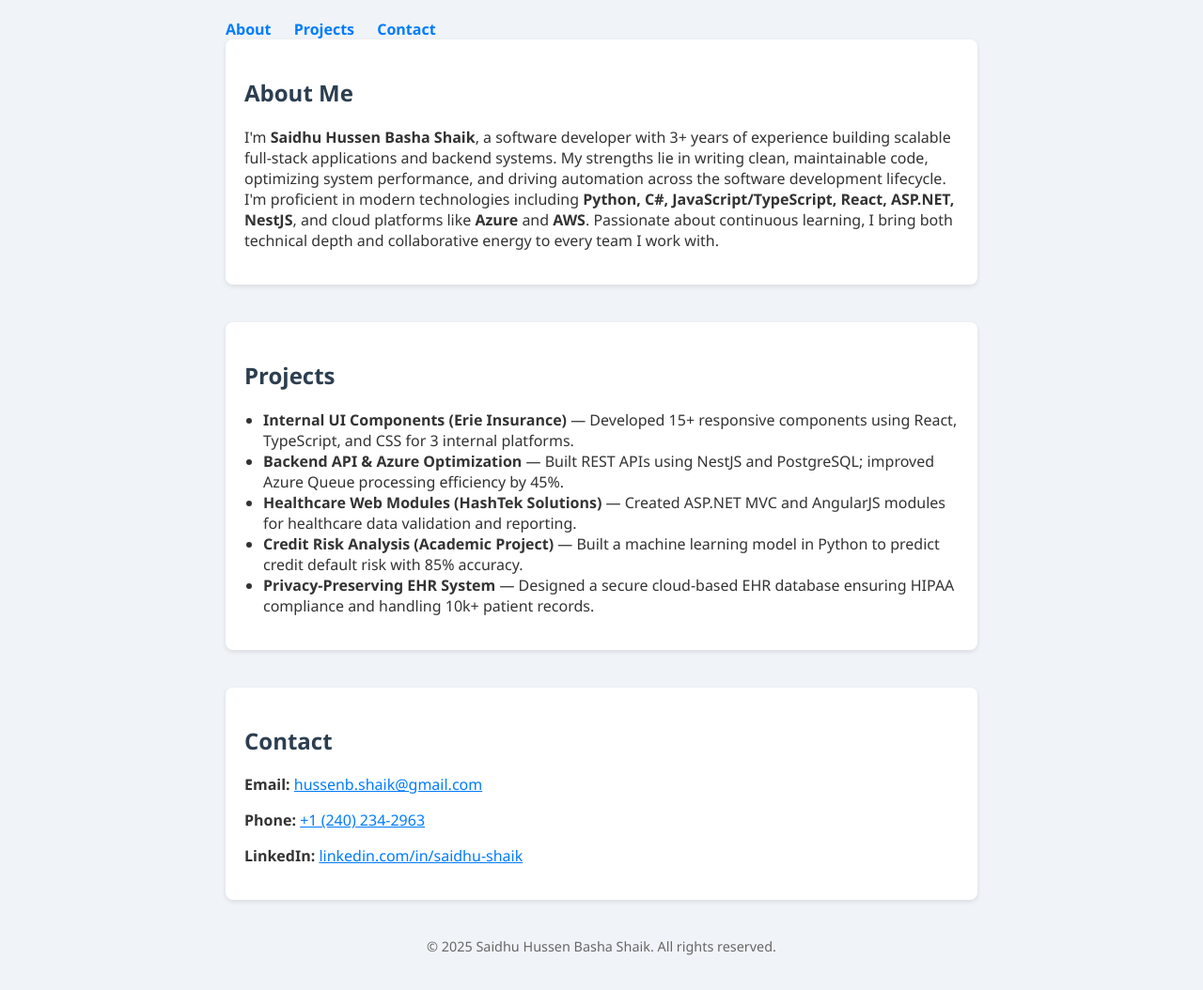
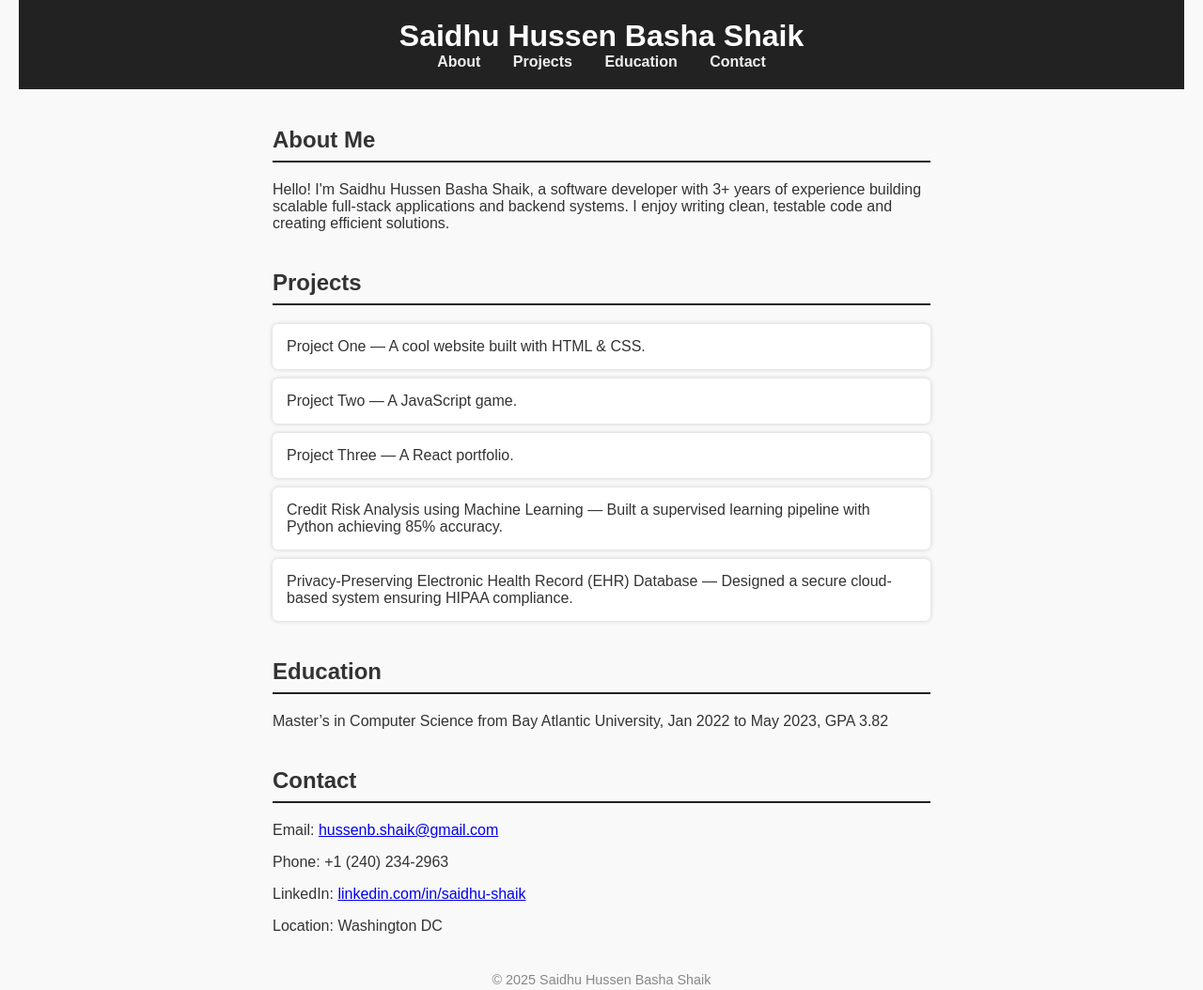
Before and after one commit to Saidhushaik/Portfolio, a plain HTML site: page index.html in a window 1280 px wide. Shown: the whole page at 94% size. Drawn offline with Linux system fonts and the light colour scheme.

Commit message:
Update Portfolio content

```diff
--- a/index.html
+++ b/index.html
@@ -3,99 +3,143 @@
 <head>
   <meta charset="UTF-8" />
   <meta name="viewport" content="width=device-width, initial-scale=1" />
-  <title>Saidhu Hussen Basha Shaik | Portfolio</title>
+  <title>Saidhu Hussen Basha Shaik Portfolio</title>
   <style>
     body {
-      font-family: 'Segoe UI', Tahoma, Geneva, Verdana, sans-serif;
-      background-color: #f0f4f8;
+      font-family: Arial, sans-serif;
+      margin: 0;
+      padding: 0 20px;
+      background: #f9f9f9;
       color: #333;
-      padding: 20px;
-      max-width: 800px;
-      margin: auto;
     }
+
+    header {
+      background: #222;
+      color: white;
+      padding: 20px 0;
+      text-align: center;
+    }
+
+    header h1 {
+      margin: 0;
+      font-size: 2rem;
+    }
+
     nav a {
-      margin-right: 20px;
+      color: #eee;
+      margin: 0 15px;
       text-decoration: none;
-      color: #007bff;
       font-weight: bold;
     }
+
     nav a:hover {
       text-decoration: underline;
     }
-    h1, h2 {
-      color: #2c3e50;
+
+    section {
+      max-width: 700px;
+      margin: 40px auto;
+      opacity: 0;
+      transform: translateY(20px);
+      transition: opacity 0.6s ease-out, transform 0.6s ease-out;
+      will-change: opacity, transform;
     }
-    section {
-      margin-bottom: 40px;
-      background-color: white;
-      padding: 20px;
-      border-radius: 8px;
-      box-shadow: 0 2px 5px rgb(0 0 0 / 0.1);
+
+    section.is-visible {
+      opacity: 1;
+      transform: none;
     }
+
+    h2 {
+      border-bottom: 2px solid #222;
+      padding-bottom: 8px;
+    }
+
     ul {
-      list-style-type: disc;
-      padding-left: 20px;
+      list-style-type: none;
+      padding-left: 0;
     }
+
+    li {
+      background: white;
+      margin: 10px 0;
+      padding: 15px;
+      border-radius: 6px;
+      box-shadow: 0 0 5px #ccc;
+    }
+
     footer {
       text-align: center;
+      margin: 40px 0;
+      color: #888;
       font-size: 0.9rem;
-      color: #666;
-      margin-top: 40px;
-    }
-    a {
-      color: #007bff;
     }
   </style>
 </head>
 <body>
-
-  <nav>
-    <a href="#about">About</a>
-    <a href="#projects">Projects</a>
-    <a href="#contact">Contact</a>
-  </nav>
+  <header>
+    <h1>Saidhu Hussen Basha Shaik</h1>
+    <nav>
+      <a href="#about">About</a>
+      <a href="#projects">Projects</a>
+      <a href="#education">Education</a>
+      <a href="#contact">Contact</a>
+    </nav>
+  </header>
 
   <section id="about">
-    <h1>About Me</h1>
-    <p>
-      I'm <strong>Saidhu Hussen Basha Shaik</strong>, a software developer with 3+ years of experience building scalable full-stack applications and backend systems.
-      My strengths lie in writing clean, maintainable code, optimizing system performance, and driving automation across the software development lifecycle.
-      I'm proficient in modern technologies including <strong>Python, C#, JavaScript/TypeScript, React, ASP.NET, NestJS</strong>, and cloud platforms like <strong>Azure</strong> and <strong>AWS</strong>.
-      Passionate about continuous learning, I bring both technical depth and collaborative energy to every team I work with.
-    </p>
+    <h2>About Me</h2>
+    <p>Hello! I'm Saidhu Hussen Basha Shaik, a software developer with 3+ years of experience building scalable full-stack applications and backend systems. I enjoy writing clean, testable code and creating efficient solutions.</p>
   </section>
 
   <section id="projects">
     <h2>Projects</h2>
     <ul>
-      <li>
-        <strong>Internal UI Components (Erie Insurance)</strong> — Developed 15+ responsive components using React, TypeScript, and CSS for 3 internal platforms.
-      </li>
-      <li>
-        <strong>Backend API & Azure Optimization</strong> — Built REST APIs using NestJS and PostgreSQL; improved Azure Queue processing efficiency by 45%.
-      </li>
-      <li>
-        <strong>Healthcare Web Modules (HashTek Solutions)</strong> — Created ASP.NET MVC and AngularJS modules for healthcare data validation and reporting.
-      </li>
-      <li>
-        <strong>Credit Risk Analysis (Academic Project)</strong> — Built a machine learning model in Python to predict credit default risk with 85% accuracy.
-      </li>
-      <li>
-        <strong>Privacy-Preserving EHR System</strong> — Designed a secure cloud-based EHR database ensuring HIPAA compliance and handling 10k+ patient records.
-      </li>
+      <li>Project One — A cool website built with HTML & CSS.</li>
+      <li>Project Two — A JavaScript game.</li>
+      <li>Project Three — A React portfolio.</li>
+      <li>Credit Risk Analysis using Machine Learning — Built a supervised learning pipeline with Python achieving 85% accuracy.</li>
+      <li>Privacy-Preserving Electronic Health Record (EHR) Database — Designed a secure cloud-based system ensuring HIPAA compliance.</li>
     </ul>
+  </section>
+
+  <section id="education">
+    <h2>Education</h2>
+    <p>Master’s in Computer Science from Bay Atlantic University, Jan 2022 to May 2023, GPA 3.82</p>
   </section>
 
   <section id="contact">
     <h2>Contact</h2>
-    <p><strong>Email:</strong> <a href="mailto:hussenb.shaik@gmail.com">hussenb.shaik@gmail.com</a></p>
-    <p><strong>Phone:</strong> <a href="tel:+12402342963">+1 (240) 234-2963</a></p>
-    <p><strong>LinkedIn:</strong> <a href="https://linkedin.com/in/saidhu-shaik" target="_blank">linkedin.com/in/saidhu-shaik</a></p>
+    <p>Email: <a href="mailto:hussenb.shaik@gmail.com">hussenb.shaik@gmail.com</a></p>
+    <p>Phone: +1 (240) 234-2963</p>
+    <p>LinkedIn: <a href="https://linkedin.com/in/saidhu-shaik" target="_blank" rel="noopener">linkedin.com/in/saidhu-shaik</a></p>
+    <p>Location: Washington DC</p>
   </section>
 
   <footer>
-    &copy; 2025 Saidhu Hussen Basha Shaik. All rights reserved.
+    &copy; 2025 Saidhu Hussen Basha Shaik
   </footer>
 
+  <script>
+    document.addEventListener('DOMContentLoaded', () => {
+      const sections = document.querySelectorAll('section');
+
+      const observer = new IntersectionObserver(
+        (entries, observer) => {
+          entries.forEach(entry => {
+            if (entry.isIntersecting) {
+              entry.target.classList.add('is-visible');
+              observer.unobserve(entry.target);
+            }
+          });
+        },
+        { threshold: 0.1 }
+      );
+
+      sections.forEach(section => {
+        observer.observe(section);
+      });
+    });
+  </script>
 </body>
 </html>
```
